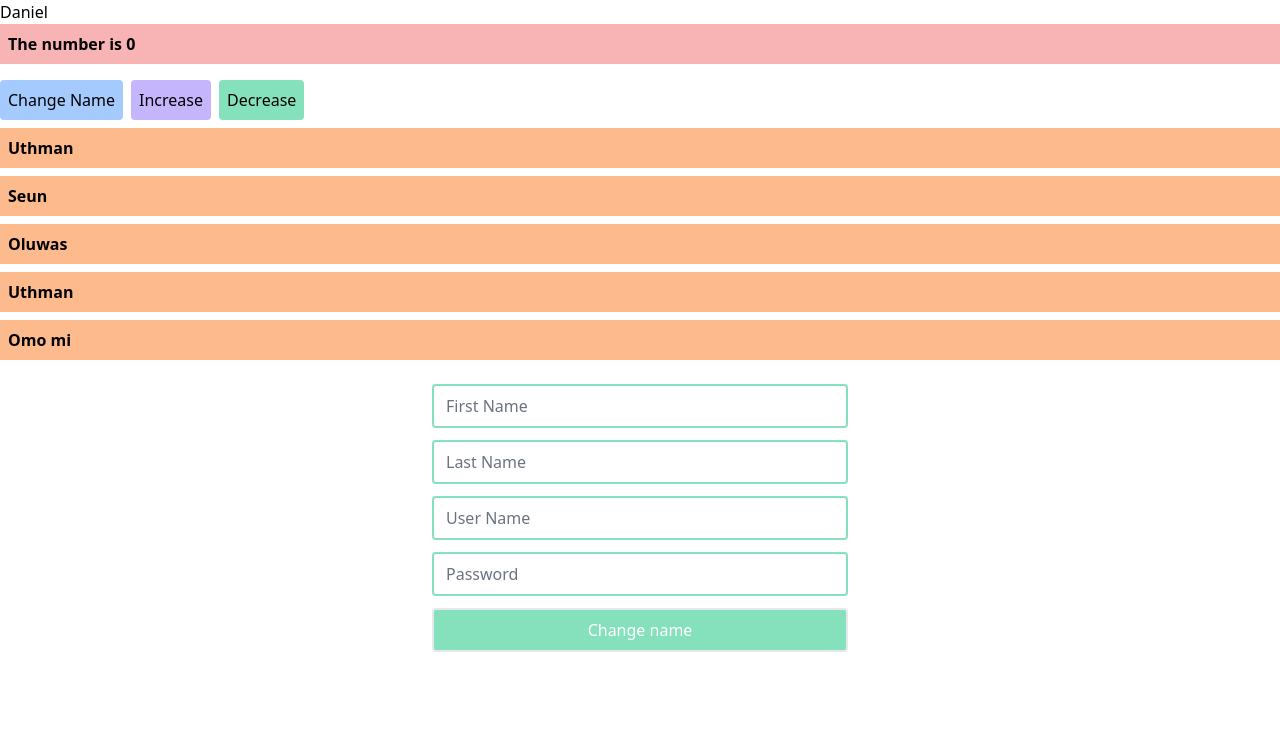
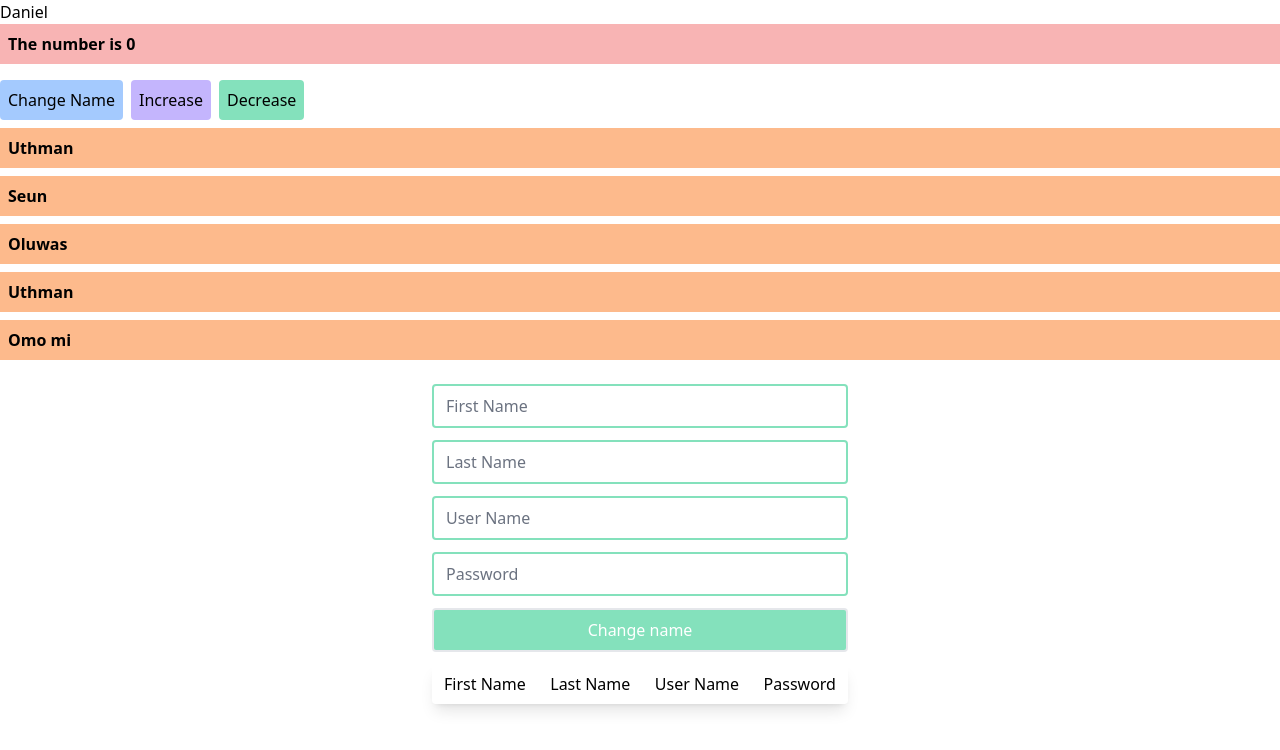
Before and after one commit to codify01/React-May-Class, a React (Vite) app: page / in a window 1280 px wide. Shown: the top 750 px of the page. Built offline with nearby package versions, Linux system fonts and the light colour scheme.

Commit message:
Learnt more on input and props

```diff
--- a/src/components/Input.jsx
+++ b/src/components/Input.jsx
@@ -42,8 +42,14 @@ const Input = () => {
         >Change name</button>
 
         <div>
+            <div className='flex justify-between my-3 px-3 py-2 shadow-lg rounded'>
+                <p>First Name</p>
+                <p>Last Name</p>
+                <p>User Name</p>
+                <p>Password</p>
+            </div>
             {user.map((res, index)=>(
-                <div className='flex justify-between my-3 bg-violet-300 py-2 px-3 rounded' key={index}>
+                <div className='flex justify-between my-3 py-2 px-3 rounded even:bg-violet-300 odd:bg-orange-300' key={index}>
                     <p>{res.firstname}</p>
                     <p>{res.lastname}</p>
                     <p>{res.username}</p>
```
